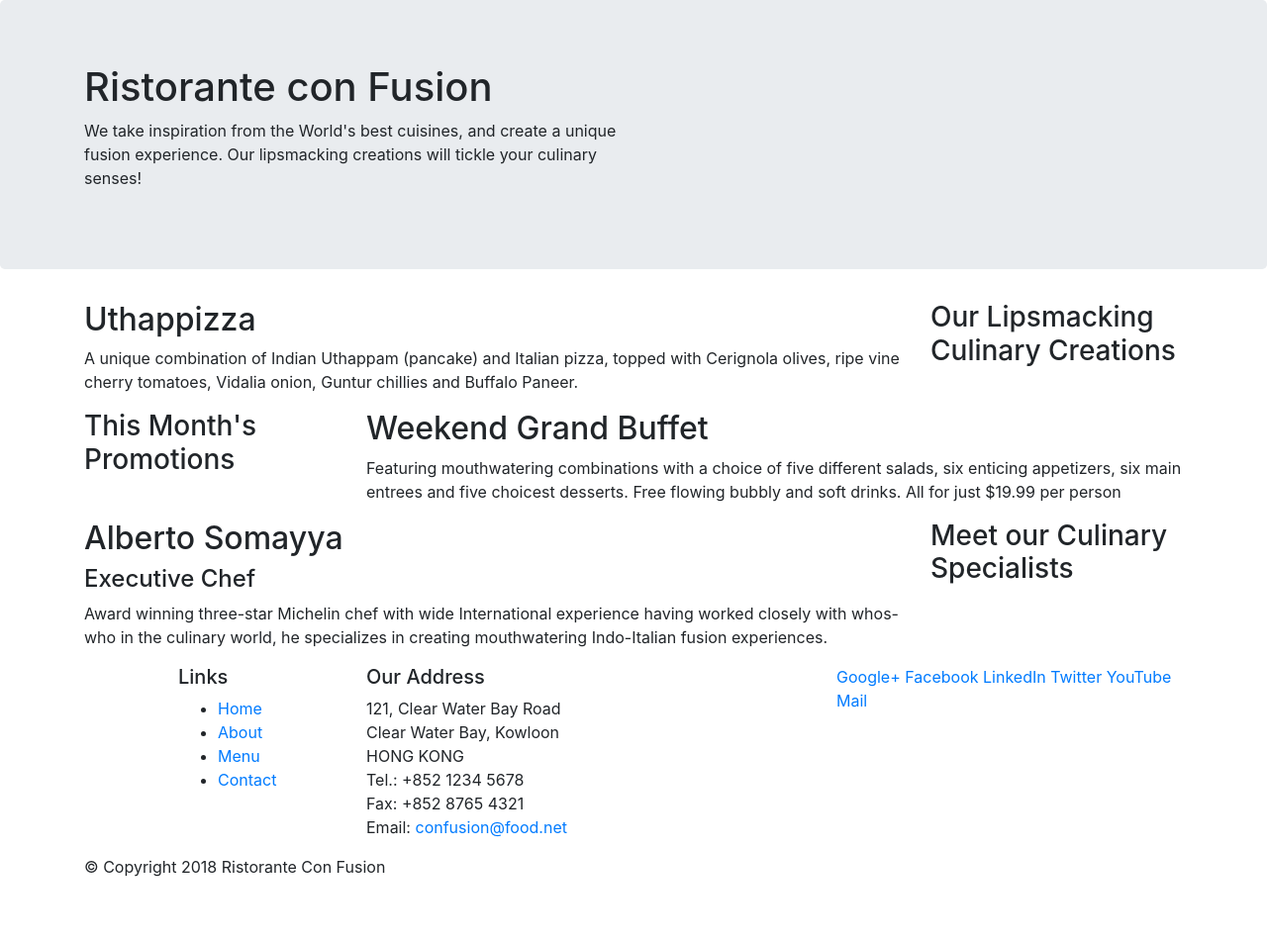
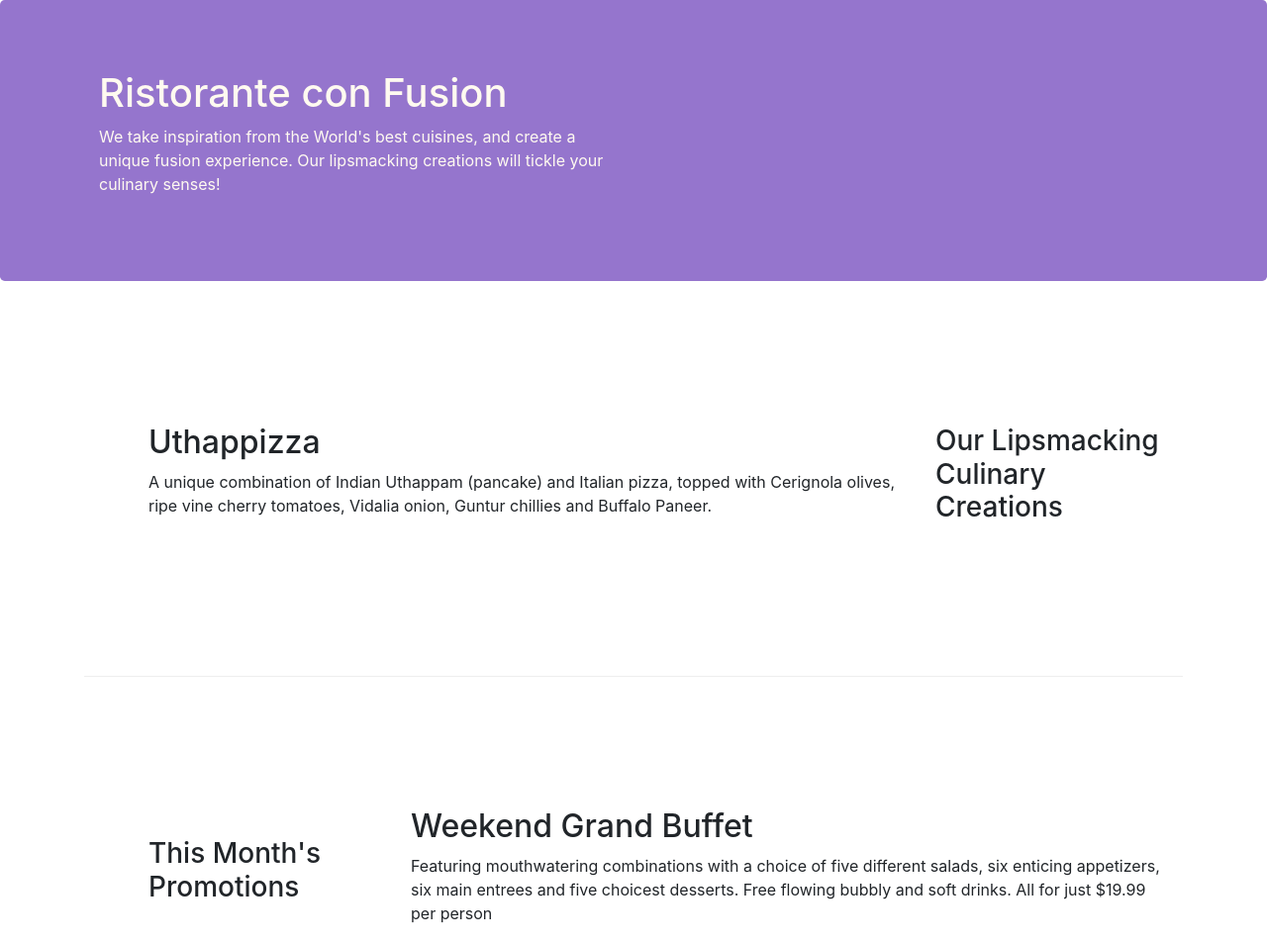
Before and after one commit to OvaizAli/Full-Stack-Web-Development-with-React, a website: page index.html in a window 1280 px wide. Shown: the top 954 px of the page at 99% size. Before the commit the page ends 904 px from the top, so only its background shows below. Drawn offline with nearby package versions, Linux system fonts and the light colour scheme.

Commit message:
Bootstrap grid part 2

```diff
--- /dev/null
+++ b/css/styles.css
@@ -0,0 +1,26 @@
+.row-header{
+    margin: 0px auto;
+    padding: 0px auto;
+}
+.row-content{
+    margin: 0px auto;
+    padding: 50px 0px 50px 50px;
+    border-bottom: 1px ridge;
+    min-height: 400px;
+}
+.footer{
+    background-color: #D1c4E9;
+    margin: 0px auto;
+    padding: 20px 0px 20px 0px;
+}
+.jumbotron{
+    padding: 70px 30px 70px 30px;
+    margin: 0px auto;
+    background-color: #9575CD;
+    color: floralwhite;
+}
+.address{
+    font-size: 80%;
+    margin: 0px;
+    color: #0f0f0f;
+}
--- a/index.html
+++ b/index.html
@@ -9,6 +9,7 @@
 
     <!-- Bootstrap CSS -->
     <link rel="stylesheet" href="node_modules/bootstrap/dist/css/bootstrap.min.css">
+    <link rel="stylesheet" href="./css/styles.css">
     <title>Ristorante Con Fusion</title>
 </head>
 
@@ -16,7 +17,7 @@
 
     <header class="jumbotron">
         <div class="container">
-            <div class="row">
+            <div class="row row-header">
                 <div class="col-12 col-sm-6">
                     <h1>Ristorante con Fusion</h1>
                     <p>We take inspiration from the World's best cuisines, and create a unique fusion experience. Our lipsmacking creations will tickle your culinary senses!</p>
@@ -28,7 +29,7 @@
     </header>
 
     <div class="container">
-        <div class="row">
+        <div class="row row-content align-items-center">
             <div class="col-12 col-sm-4 order-sm-last col-md-3">
                 <h3>Our Lipsmacking Culinary Creations</h3>
             </div>
@@ -39,7 +40,7 @@
         </div>
 
 
-        <div class="row">
+        <div class="row row-content align-items-center">
             <div class="col-12 col-sm-4 col-md-3">
                 <h3>This Month's Promotions</h3>
             </div>
@@ -49,7 +50,7 @@
             </div>
         </div>
 
-        <div class="row">
+        <div class="row row-content align-items-center">
             <div class="col-12 col-sm-4 order-sm-last col-md-3">
                 <h3>Meet our Culinary Specialists</h3>
             </div>
@@ -61,12 +62,12 @@
         </div>
     </div>
 
-    <footer>
+    <footer class="footer">
         <div class="container">
             <div class="row">
                 <div class="col-4 offset-1 col-sm-2">
                     <h5>Links</h5>
-                    <ul>
+                    <ul class="list-unstyled">
                         <li><a href="#">Home</a></li>
                         <li><a href="#">About</a></li>
                         <li><a href="#">Menu</a></li>
@@ -84,8 +85,8 @@
 		              Email: <a href="mailto:confusion@food.net">confusion@food.net</a>
 		           </address>
                 </div>
-                <div class="col-12 col-sm-4">
-                    <div>
+                <div class="col-12 col-sm-4 align-self-center">
+                    <div class="text-center">
                         <a href="http://google.com/+">Google+</a>
                         <a href="http://www.facebook.com/profile.php?id=">Facebook</a>
                         <a href="http://www.linkedin.com/in/">LinkedIn</a>
@@ -95,7 +96,7 @@
                     </div>
                 </div>
            </div>
-           <div class="row">
+           <div class="row justify-content-center">
                 <div class="col-auto">
                     <p>© Copyright 2018 Ristorante Con Fusion</p>
                 </div>
```
